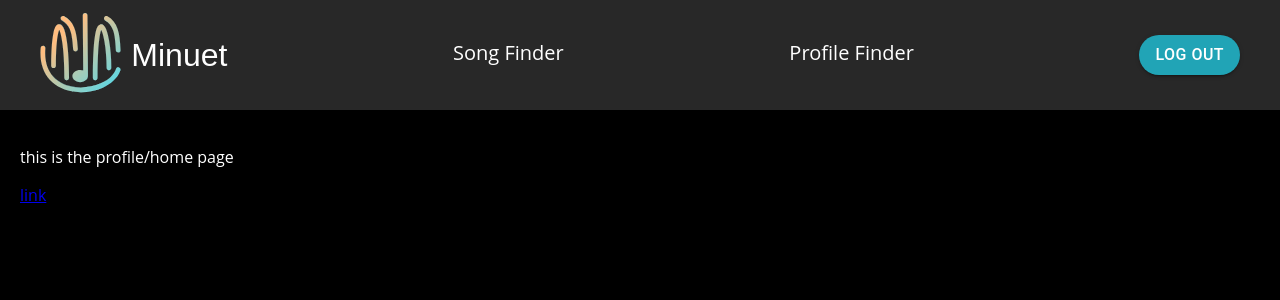
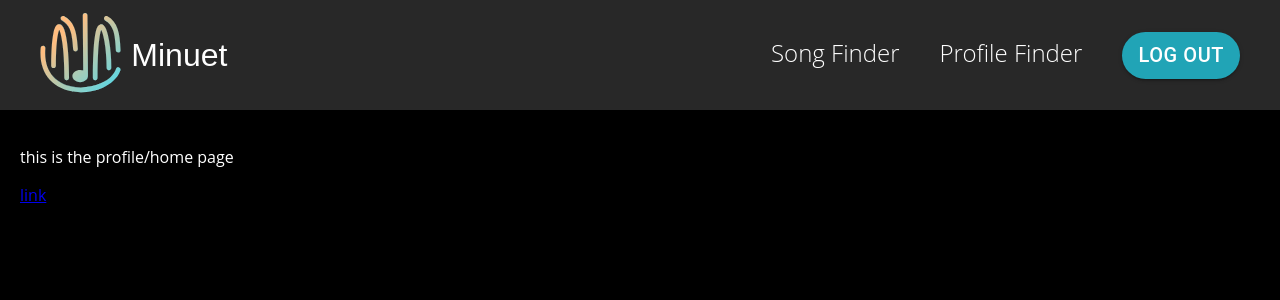
Before and after one commit to jakobreinwald/cs-130-project, a React (Create React App) app in the folder minuet/: page / in a window 1280 px wide. Shown: the top 300 px of the page. Built offline with nearby package versions, Linux system fonts and the light colour scheme.

Commit message:
update nav bar styles, update login/logout logic with new landing page

```diff
--- a/minuet/src/App.js
+++ b/minuet/src/App.js
@@ -4,13 +4,16 @@ import { Routes, Route } from 'react-router-dom';
 import ProfileFinder from './pages/profileFinder';
 import SongFinder from './pages/songFinder';
 import UserProfile from './pages/userProfile';
+import LandingPage from './pages/landingPage';
+
+const isLoggedIn = true; //todo based on whether logged in or not
 
 function App() {
   return (
     <div>
-      <NavBar />
+      { isLoggedIn ? <NavBar /> : null }
       <Routes>
-        <Route path='/' element={<UserProfile />} />
+        <Route path='/' element={isLoggedIn ? <UserProfile /> : <LandingPage />} />
         <Route path='/song-finder' element={<SongFinder />} />
         <Route path='/profile-finder' element={<ProfileFinder />} />
       </Routes>
--- a/minuet/src/components/navbar.css
+++ b/minuet/src/components/navbar.css
@@ -13,6 +13,7 @@
     flex-direction: row;
     justify-content: space-between;
     align-items: center;
+    gap: 40px;
 }
 
 .navbarAppLogoName {
@@ -34,10 +35,16 @@
     font-size: 32px;
 }
 
+.navbarPagesButton {
+    display: flex;
+    flex-direction: row;
+    gap: 40px;
+    align-items: center;
+}
 .logInOutButton {
     background-color: #21A4B6 !important;
     border-radius: 30px !important;
-    font-size: 16px !important;
+    font-size: 20px !important;
     font-weight: 500 !important;
 }
 
@@ -46,7 +53,8 @@ a.navbarLink {
     position: relative;
     display: inline-block;
     color: white;
-    font-size: 20px;
+    font-size: 24px;
+    font-weight: 200;
 }
 
 a.navbarLink::before,
--- a/minuet/src/components/navbar.js
+++ b/minuet/src/components/navbar.js
@@ -4,12 +4,9 @@ import Button from '@mui/material/Button';
 import {Link} from 'react-router-dom';
 import './navbar.css'
 
-const isLoggedIn = true; //todo based on whether logged in or not
-
-function LogInOutButton () {
-    const buttonText = isLoggedIn ? "Log Out" : "Log In";
-    // todo: onClick send to spotify API log in
-    return <Button variant="contained" className='logInOutButton'>{buttonText}</Button>
+function LogOutButton () {
+    // todo: onClick to log out
+    return <Button variant="contained" className='logInOutButton'>Log Out</Button>
 }
 
 function NavBar () {
@@ -23,14 +20,11 @@ function NavBar () {
                     </Link>
                     <Link to='/' className='navbarAppName'> Minuet </Link>
                 </div>
-
-                { isLoggedIn ?
-                    <p><Link to='/song-finder' data-replace="Song Finder" className="navbarLink"><span>Song Finder</span></Link></p> :
-                    null}
-                { isLoggedIn ?
-                    <p><Link to='/profile-finder' data-replace="Profile Finder" className="navbarLink"><span>Profile Finder</span></Link></p> :
-                    null}
-                <LogInOutButton />
+                <div className='navbarPagesButton'>
+                    <p><Link to='/song-finder' data-replace="Song Finder" className="navbarLink"><span>Song Finder</span></Link></p>
+                    <p><Link to='/profile-finder' data-replace="Profile Finder" className="navbarLink"><span>Profile Finder</span></Link></p>
+                    <LogOutButton />
+                </div>
             </div>
 
         </div>
--- /dev/null
+++ b/minuet/src/pages/landingPage.js
@@ -0,0 +1,11 @@
+import React from 'react';
+
+function LandingPage() {
+  return (
+    <div className="LandingPage">
+      <p>this is the landing page</p>
+    </div>
+  );
+}
+
+export default LandingPage;
```
